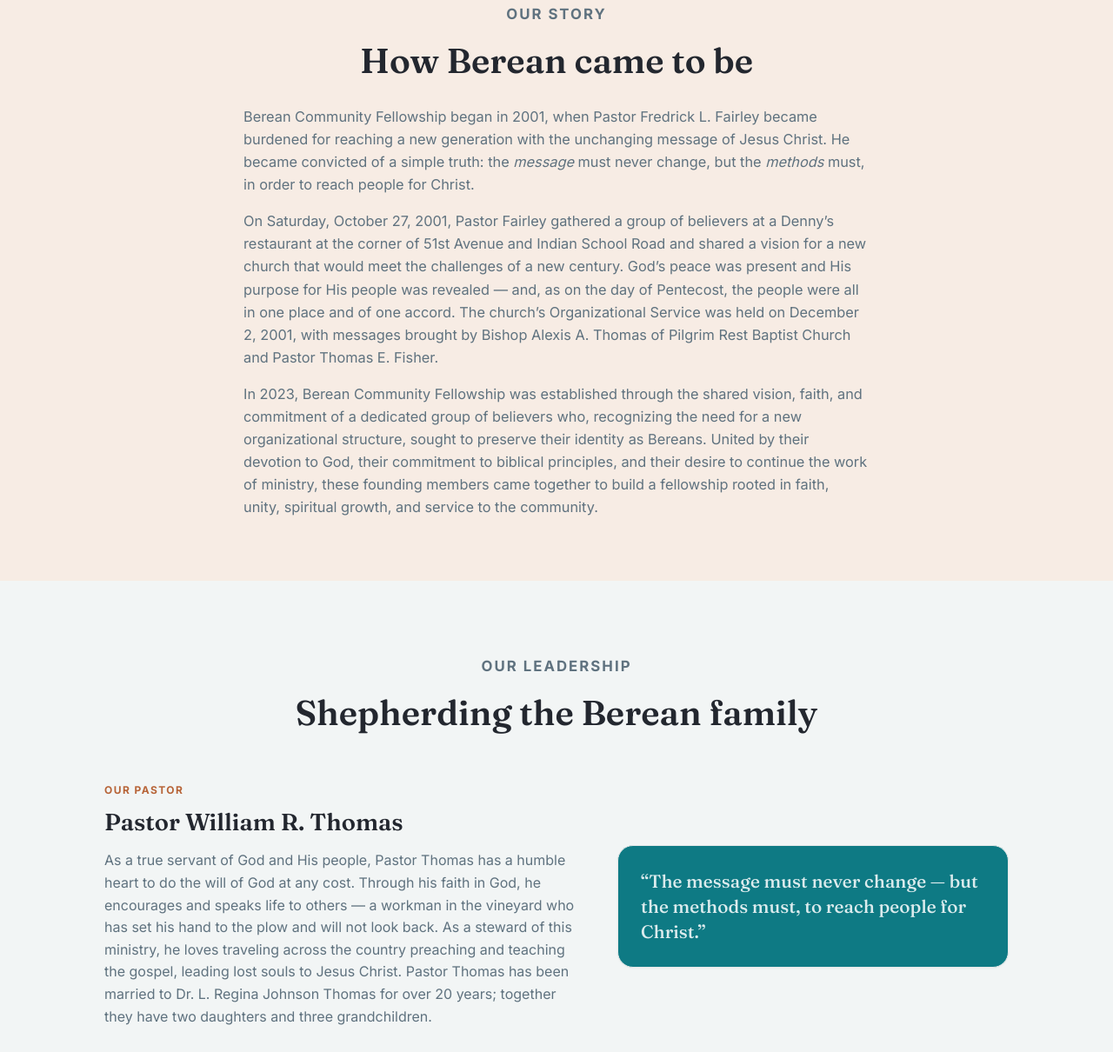
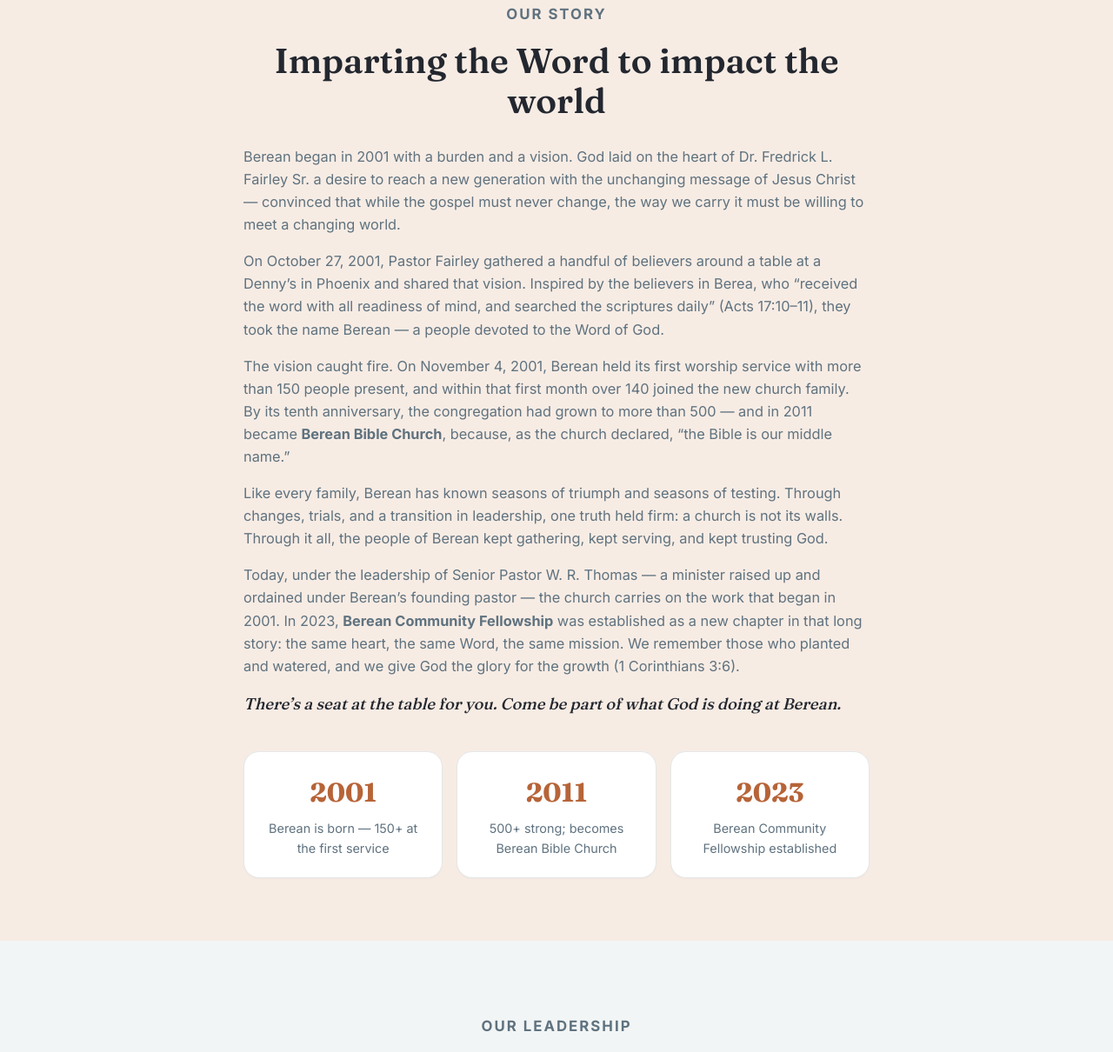
Before and after one commit to bcfc1media-collab/berean-site, a plain HTML site: page index.html in a window 1280 px wide. Shown: the part 1341-2551 px from the top of the page at 87% size. Drawn offline with Linux system fonts and the light colour scheme.

Commit message:
Rewrite Our Story: milestone-driven, invitational history (2001 founding, growth, name journey, 2023)
Co-Authored-By: Claude Opus 4.8 <noreply@anthropic.com>

```diff
--- a/index.html
+++ b/index.html
@@ -204,12 +204,31 @@
   <div class="wrap story-wrap">
     <div class="center-head" style="margin-bottom:28px">
       <p class="eyebrow">Our Story</p>
-      <h2>How Berean came to be</h2>
+      <h2>Imparting the Word to impact the world</h2>
     </div>
     <div class="prose">
-      <p>Berean Community Fellowship began in 2001, when Pastor Fredrick L. Fairley became burdened for reaching a new generation with the unchanging message of Jesus Christ. He became convicted of a simple truth: the <em>message</em> must never change, but the <em>methods</em> must, in order to reach people for Christ.</p>
-      <p>On Saturday, October 27, 2001, Pastor Fairley gathered a group of believers at a Denny&rsquo;s restaurant at the corner of 51st Avenue and Indian School Road and shared a vision for a new church that would meet the challenges of a new century. God&rsquo;s peace was present and His purpose for His people was revealed — and, as on the day of Pentecost, the people were all in one place and of one accord. The church&rsquo;s Organizational Service was held on December 2, 2001, with messages brought by Bishop Alexis A. Thomas of Pilgrim Rest Baptist Church and Pastor Thomas E. Fisher.</p>
-      <p>In 2023, Berean Community Fellowship was established through the shared vision, faith, and commitment of a dedicated group of believers who, recognizing the need for a new organizational structure, sought to preserve their identity as Bereans. United by their devotion to God, their commitment to biblical principles, and their desire to continue the work of ministry, these founding members came together to build a fellowship rooted in faith, unity, spiritual growth, and service to the community.</p>
+      <p>Berean began in 2001 with a burden and a vision. God laid on the heart of Dr. Fredrick L. Fairley Sr. a desire to reach a new generation with the unchanging message of Jesus Christ — convinced that while the gospel must never change, the way we carry it must be willing to meet a changing world.</p>
+      <p>On October 27, 2001, Pastor Fairley gathered a handful of believers around a table at a Denny&rsquo;s in Phoenix and shared that vision. Inspired by the believers in Berea, who &ldquo;received the word with all readiness of mind, and searched the scriptures daily&rdquo; (Acts 17:10–11), they took the name Berean — a people devoted to the Word of God.</p>
+      <p>The vision caught fire. On November 4, 2001, Berean held its first worship service with more than 150 people present, and within that first month over 140 joined the new church family. By its tenth anniversary, the congregation had grown to more than 500 — and in 2011 became <strong>Berean Bible Church</strong>, because, as the church declared, &ldquo;the Bible is our middle name.&rdquo;</p>
+      <p>Like every family, Berean has known seasons of triumph and seasons of testing. Through changes, trials, and a transition in leadership, one truth held firm: a church is not its walls. Through it all, the people of Berean kept gathering, kept serving, and kept trusting God.</p>
+      <p>Today, under the leadership of Senior Pastor W. R. Thomas — a minister raised up and ordained under Berean&rsquo;s founding pastor — the church carries on the work that began in 2001. In 2023, <strong>Berean Community Fellowship</strong> was established as a new chapter in that long story: the same heart, the same Word, the same mission. We remember those who planted and watered, and we give God the glory for the growth (1 Corinthians 3:6).</p>
+      <p style="color:var(--fg);font-family:var(--serif);font-size:1.15rem;font-style:italic">There&rsquo;s a seat at the table for you. Come be part of what God is doing at Berean.</p>
+    </div>
+
+    <!-- Milestones -->
+    <div class="grid" style="grid-template-columns:repeat(3,1fr);gap:16px;margin-top:40px">
+      <div class="card" style="text-align:center;padding:22px">
+        <div style="font-family:var(--serif);font-size:1.9rem;font-weight:700;color:var(--accent)">2001</div>
+        <p style="margin-top:.3rem;font-size:.9rem">Berean is born — 150+ at the first service</p>
+      </div>
+      <div class="card" style="text-align:center;padding:22px">
+        <div style="font-family:var(--serif);font-size:1.9rem;font-weight:700;color:var(--accent)">2011</div>
+        <p style="margin-top:.3rem;font-size:.9rem">500+ strong; becomes Berean Bible Church</p>
+      </div>
+      <div class="card" style="text-align:center;padding:22px">
+        <div style="font-family:var(--serif);font-size:1.9rem;font-weight:700;color:var(--accent)">2023</div>
+        <p style="margin-top:.3rem;font-size:.9rem">Berean Community Fellowship established</p>
+      </div>
     </div>
   </div>
 </section>
```
